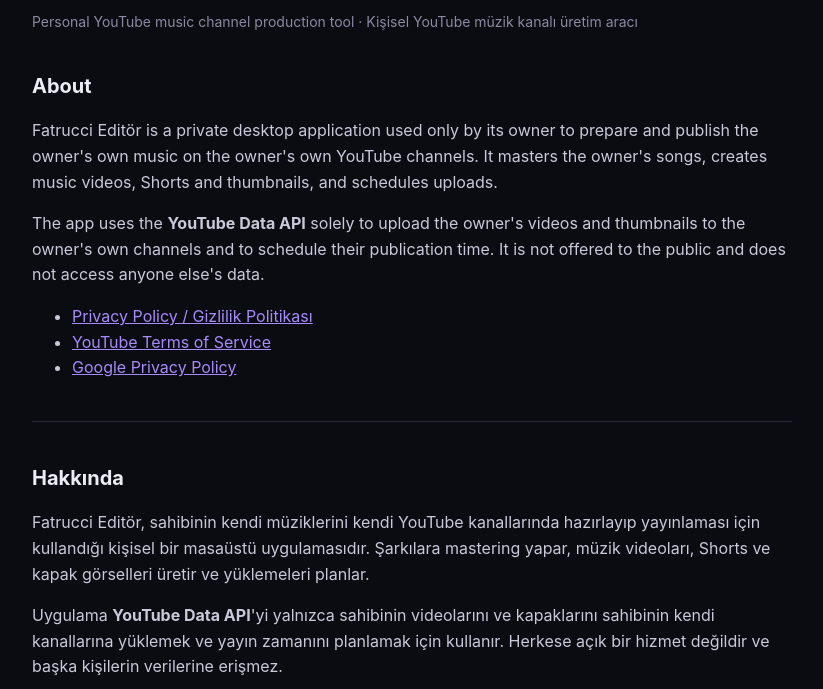
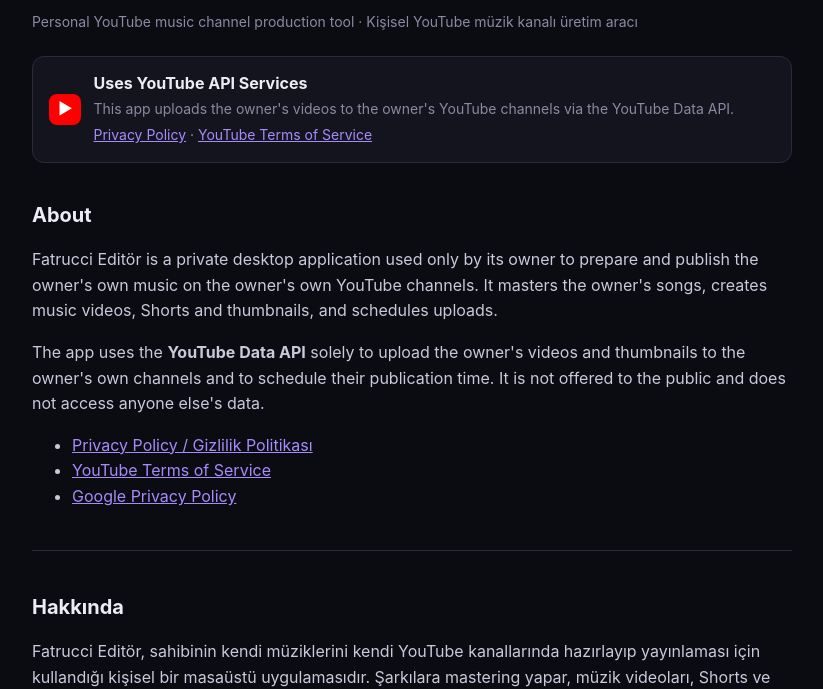
Before and after one commit to Fatrucci/fatrucci-editor, a plain HTML site: page index.html in a window 1280 px wide. Shown: the part 113-802 px from the top of the page, without its empty margins (228-1051 px from the left). Drawn offline with Linux system fonts and the light colour scheme.

Commit message:
Add files via upload

```diff
--- a/index.html
+++ b/index.html
@@ -20,6 +20,12 @@
 <main>
   <h1>Fatrucci Editör</h1>
   <p class="muted">Personal YouTube music channel production tool · Kişisel YouTube müzik kanalı üretim aracı</p>
+
+  <div style="display:flex;align-items:center;gap:12px;margin:22px 0;padding:14px 16px;border:1px solid #2a2a3d;border-radius:12px;background:#14141f">
+    <span style="display:inline-grid;place-items:center;width:44px;height:31px;border-radius:8px;background:#ff0000;color:#fff;font-size:16px">▶</span>
+    <div><b>Uses YouTube API Services</b><br><span class="muted">This app uploads the owner's videos to the owner's YouTube channels via the YouTube Data API.
+      <a href="privacy.html">Privacy Policy</a> · <a href="https://www.youtube.com/t/terms">YouTube Terms of Service</a></span></div>
+  </div>
 
   <h2>About</h2>
   <p>Fatrucci Editör is a private desktop application used only by its owner to prepare and publish
```
